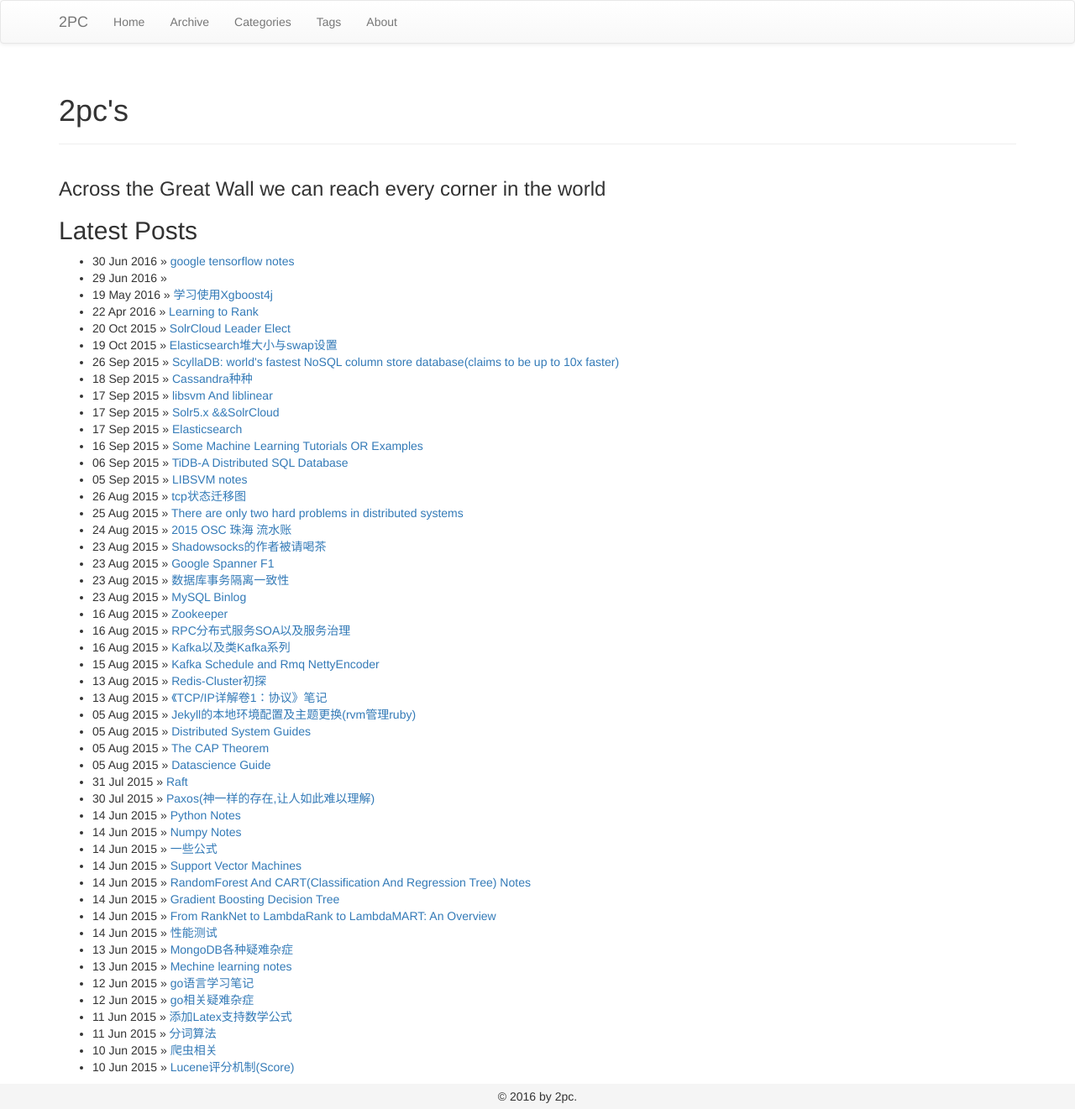
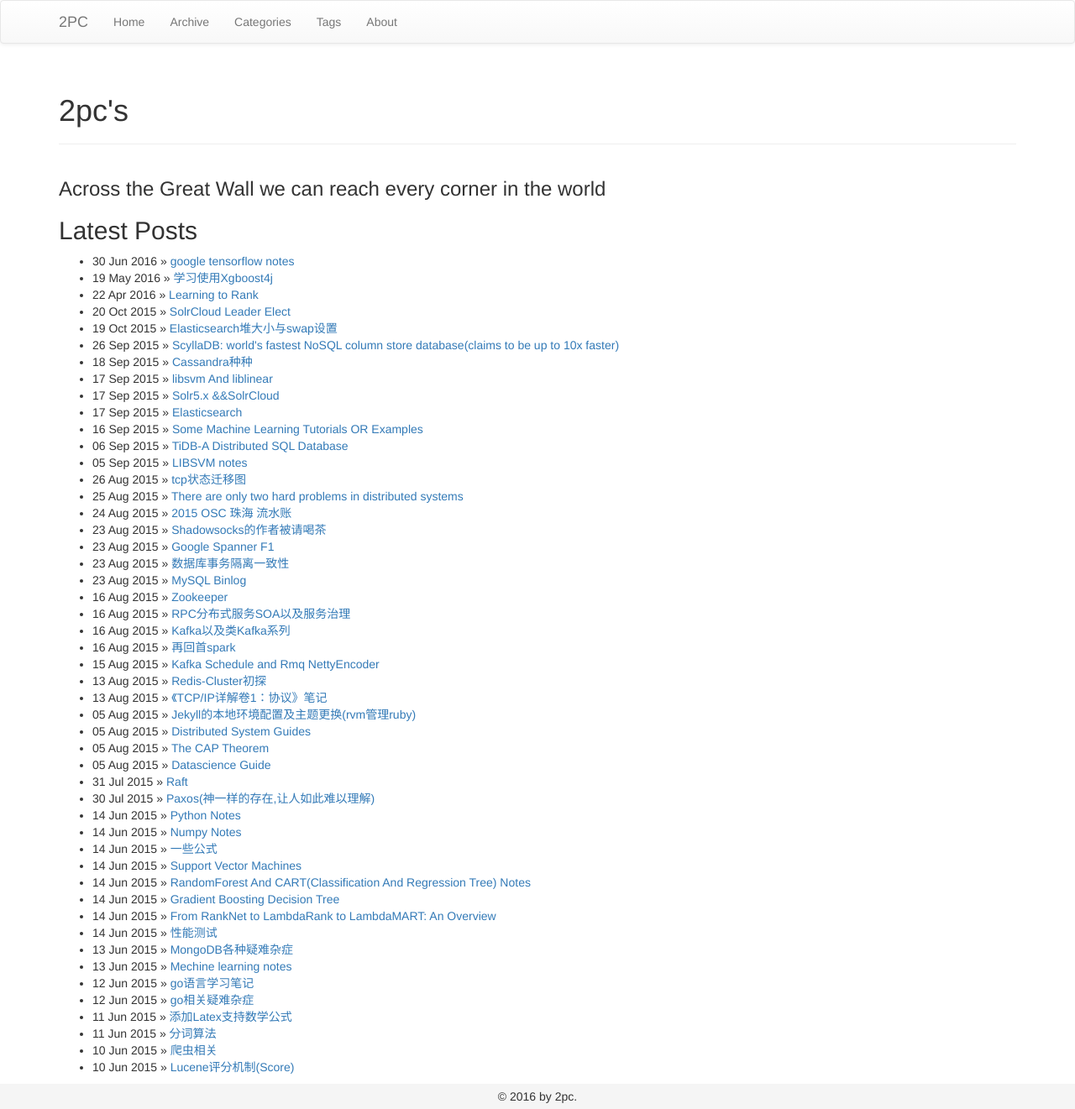
Before and after one commit to luyee/2pc.github.io, a Jekyll site: the page built from index.md, in a window 1280 px wide. Shown: the whole page at 84% size. Built offline with Jekyll 4.4.1, drawn with Linux system fonts in a browser that asks for light colours.

Commit message:
Update 2015-08-16-spark.md

```diff
--- a/_posts/datascience/2015-08-16-spark.md
+++ b/_posts/datascience/2015-08-16-spark.md
@@ -1,11 +1,12 @@
 ---
 layout: post
-title: "spark"
+title: "再回首spark"
 keywords: ["ML","Datascience","spark","mllib"]
 description: "LIBSVM"
-category: "Xgboost"
-tags: ["ML","Datascience",,"spark","mllib"]
+category: "spark"
+tags: ["ML","Datascience","spark","mllib"]
 ---
+转眼spark已经2.0 pre了
 
 ### Spark
 
```
